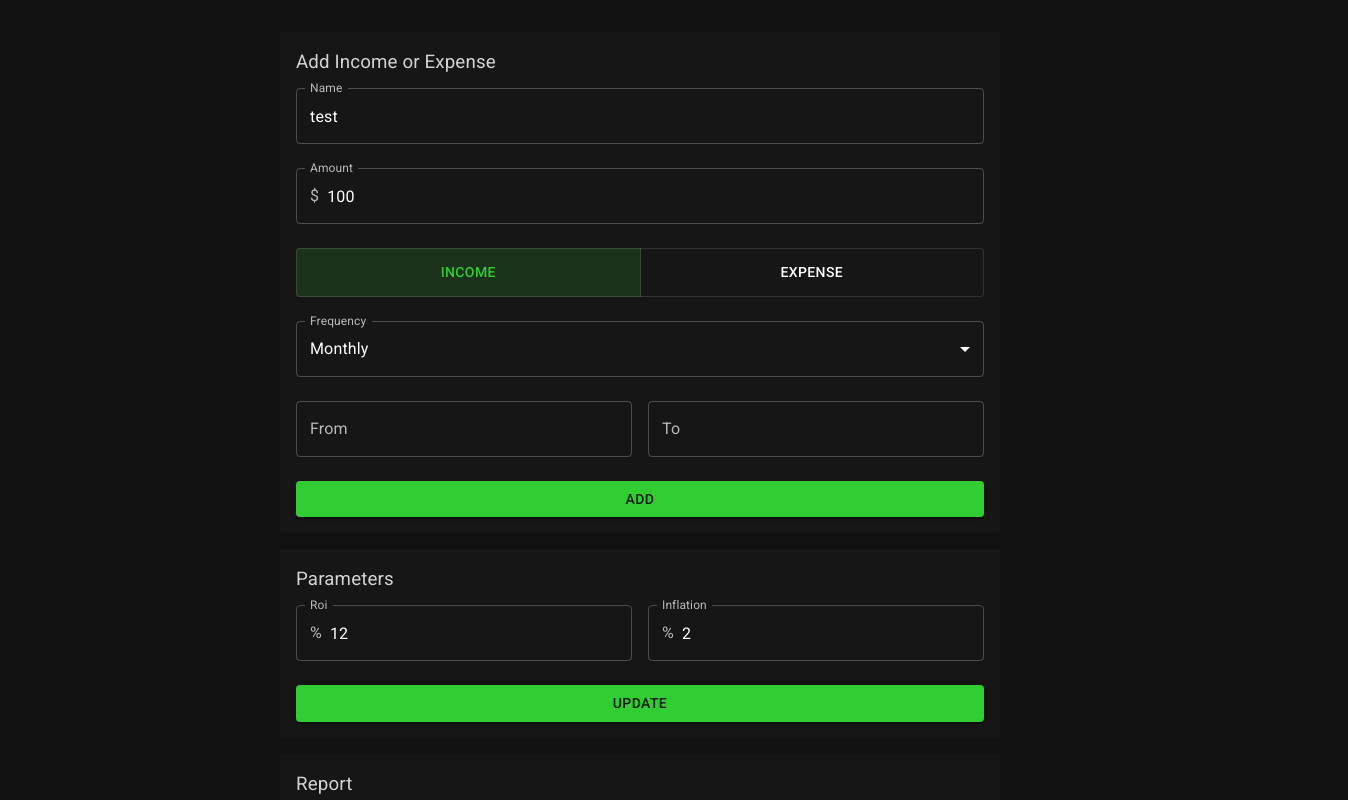
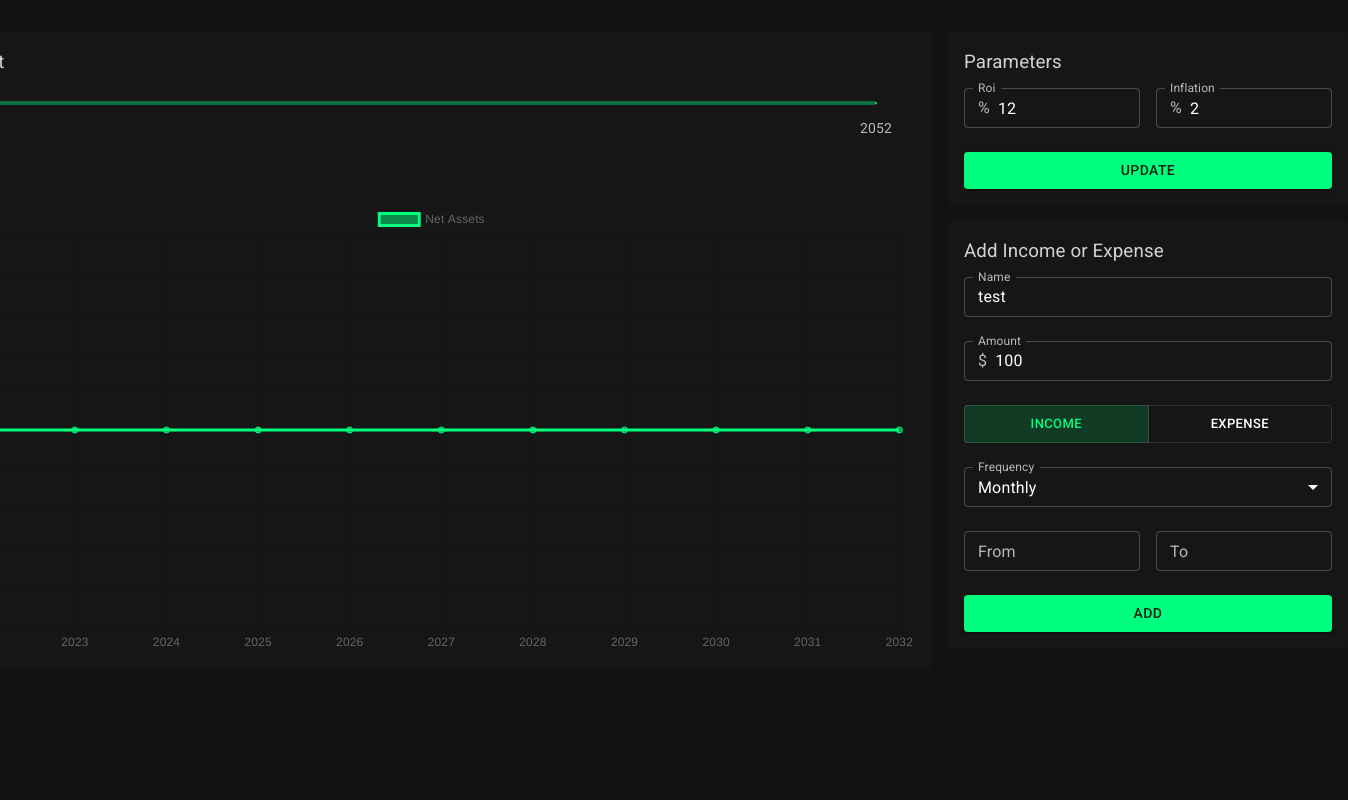
Before and after one commit to emslGit/budget, a React app in the folder client/: page / in a window 1280 px wide. Shown: the top 800 px of the page, 1348 px wide, since content can reach past the window. Built offline with nearby package versions, Linux system fonts and the light colour scheme.

Commit message:
Change layout

```diff
--- a/client/src/components/baseLayout/BaseLayout.tsx
+++ b/client/src/components/baseLayout/BaseLayout.tsx
@@ -4,6 +4,8 @@ import ParamsForm from '../paramsForm/ParamsForm';
 import Report from '../report/Report';
 import { IFinanceItem, IFinanceParams } from '../../utils/interfaces';
 import './baseLayout.css';
+import FinanceTable from '../financeTable/FinanceTable';
+import { Stack } from '@mui/system';
 
 interface ICtx {
   items: IFinanceItem[];
@@ -44,15 +46,16 @@ const BaseLayout: React.FC = () => {
   return (
     <Context.Provider value={{items: items, params: params}}>
       <main className="baseLayout center">
-        <div className="wrapper">
-          <FinanceForm
-            handleAddFunction={addItem}
-            handleDeleteFunction={deleteItem}
-            handleEditFunction={editItem}
-          />
-          <ParamsForm handleUpdateClick={updateParams} />
-          <Report items={items} params={params} />
-        </div>
+        <Stack direction="row" spacing={2}>
+          <Stack sx={{width: 1000}} className="leftColumn">
+            <Report items={items} params={params} />
+            <FinanceTable handleDeleteFunction={deleteItem} handleEditFunction={editItem}/>
+          </Stack>
+          <Stack sx={{width: 400}} spacing={2}>
+            <ParamsForm handleUpdateClick={updateParams} />
+            <FinanceForm handleAddFunction={addItem}/>
+          </Stack>
+        </Stack>
       </main>
     </Context.Provider>
   );
--- a/client/src/components/baseLayout/baseLayout.css
+++ b/client/src/components/baseLayout/baseLayout.css
@@ -1,11 +1,8 @@
 .baseLayout {
-  padding: 1em;
+  padding: 2rem;
   box-sizing: border-box;
   min-height: 100vh;
   display: flex;
-  justify-content: center;
+  flex-direction: column;
+  align-items: center;
 }
-
-.baseLayout .wrapper {
-  max-width: 1000px;
-}
--- a/client/src/components/financeForm/FinanceForm.tsx
+++ b/client/src/components/financeForm/FinanceForm.tsx
@@ -2,39 +2,27 @@ import React, { useContext, useState } from 'react';
 import dayjs, { Dayjs } from 'dayjs';
 import { v4 as uuidv4 } from 'uuid';
 
-import Delete from '@mui/icons-material/Delete';
-import Edit from '@mui/icons-material/Edit';
 import {AdapterDayjs} from '@mui/x-date-pickers/AdapterDayjs';
 import {LocalizationProvider} from '@mui/x-date-pickers/LocalizationProvider';
 import {MobileDatePicker} from '@mui/x-date-pickers/MobileDatePicker';
+import {DatePicker} from '@mui/x-date-pickers/DatePicker';
 import Button from '@mui/material/Button';
 import FormControl from '@mui/material/FormControl';
-import IconButton from '@mui/material/IconButton';
 import InputAdornment from '@mui/material/InputAdornment';
 import InputLabel from '@mui/material/InputLabel';
 import MenuItem from '@mui/material/MenuItem';
 import Select from '@mui/material/Select';
 import Stack from '@mui/material/Stack';
-import Paper from '@mui/material/Paper';
-import Table from '@mui/material/Table';
-import TableBody from '@mui/material/TableBody';
-import TableCell from '@mui/material/TableCell';
-import TableContainer from '@mui/material/TableContainer';
-import TableHead from '@mui/material/TableHead';
-import TableFooter from '@mui/material/TableFooter';
-import TableRow from '@mui/material/TableRow';
 import TextField from '@mui/material/TextField';
 import ToggleButton from '@mui/material/ToggleButton';
 import ToggleButtonGroup from '@mui/material/ToggleButtonGroup';
 
 import {Context} from "../baseLayout/BaseLayout"
-import {FREQUENCY, Frequency, Category} from '../../utils/constants';
+import {Frequency, Category} from '../../utils/constants';
 import {IFinanceItem} from "../../utils/interfaces";
 
 interface IProps {
   handleAddFunction(financeItem: IFinanceItem): void;
-  handleDeleteFunction(key: string): void;
-  handleEditFunction(key: string): void;
 }
 
 const defaultFinanceItem: IFinanceItem = {
@@ -47,7 +35,7 @@ const defaultFinanceItem: IFinanceItem = {
   dateTo: null,
 }
 
-const FinanceForm: React.FC<IProps> = ({handleAddFunction, handleDeleteFunction, handleEditFunction}: IProps) => {
+const FinanceForm: React.FC<IProps> = ({handleAddFunction}: IProps) => {
   const {items} = useContext(Context);
   const [itemName, setItemName] = useState<string>(defaultFinanceItem.itemName);
   const [amount, setAmount] = useState<number>(defaultFinanceItem.amount);
@@ -74,18 +62,12 @@ const FinanceForm: React.FC<IProps> = ({handleAddFunction, handleDeleteFunction,
     });
   }
 
-  const handleDeleteClick = (key: string) => {
-    handleDeleteFunction(key);
-  }
-
-  const handleEditClick = (key: string) => {
-    handleEditFunction(key);
-  }
-
   return (
     <Stack className="financeForm card" spacing={3}>
       <h3>Add Income or Expense</h3>
       <TextField
+        fullWidth
+        size="small"
         id="name-input"
         label="Name"
         variant="outlined"
@@ -93,6 +75,8 @@ const FinanceForm: React.FC<IProps> = ({handleAddFunction, handleDeleteFunction,
         onChange={(e) => setItemName(e.target.value)}
       />
       <TextField
+        fullWidth
+        size="small"
         id="amount-input"
         label="Amount"
         variant="outlined"
@@ -105,16 +89,16 @@ const FinanceForm: React.FC<IProps> = ({handleAddFunction, handleDeleteFunction,
         onChange={(e) => setAmount(parseInt(e.target.value))}
       />
       <ToggleButtonGroup
+        size="small"
         fullWidth
-        color="primary"
         value={category}
         exclusive
         onChange={(e) => setCategory(parseInt((e.target as HTMLButtonElement).value))}
       >
-        <ToggleButton value={Category.Income}>Income</ToggleButton>
-        <ToggleButton value={Category.Expense}>Expense</ToggleButton>
+        <ToggleButton color="primary" value={Category.Income}>Income</ToggleButton>
+        <ToggleButton color="secondary" value={Category.Expense}>Expense</ToggleButton>
       </ToggleButtonGroup>
-      <FormControl fullWidth>
+      <FormControl fullWidth size="small">
         <InputLabel id="frequency-select-label">Frequency</InputLabel>
         <Select
           labelId="frequency-select-label"
@@ -131,82 +115,29 @@ const FinanceForm: React.FC<IProps> = ({handleAddFunction, handleDeleteFunction,
       </FormControl>
       <Stack direction="row" spacing={2}>
         <LocalizationProvider dateAdapter={AdapterDayjs}>
-          <MobileDatePicker
+          <DatePicker
             inputFormat="MMM YYYY"
             views={['year', 'month']}
             label="From"
             minDate={today}
             value={dateFrom}
             onChange={(date) => setDateFrom(date)}
-            renderInput={(params) => <TextField {...params} fullWidth/>}
+            renderInput={(params) => <TextField {...params} fullWidth size="small"/>}
           />
-          <MobileDatePicker
+          <DatePicker
             inputFormat="MMM YYYY"
             views={['year', 'month']}
             label="To"
             minDate={today}
             value={dateTo}
             onChange={(date) => setDateTo(date)}
-            renderInput={(params) => <TextField {...params} fullWidth/>}
+            renderInput={(params) => <TextField {...params} fullWidth size="small"/>}
           />
         </LocalizationProvider>
       </Stack>
-      <Button variant="contained" onClick={() => handleSubmit()}>
+      <Button fullWidth variant="contained" onClick={() => handleSubmit()}>
         Add
       </Button>
-      {/* TODO: abstract table */}
-      {items.length && <TableContainer component={Paper}>
-        <Table sx={{ minWidth: 650 }} size="small" aria-label="a dense table">
-          <TableHead>
-            <TableRow>
-              <TableCell>Name</TableCell>
-              <TableCell>Frequency</TableCell>
-              <TableCell>From</TableCell>
-              <TableCell>To</TableCell>
-              <TableCell>Amount</TableCell>
-              <TableCell align="right"></TableCell>
-            </TableRow>
-          </TableHead>
-          <TableBody>
-            {items.map((item: IFinanceItem) => (
-              <TableRow key={item.key}>
-                <TableCell>{item.itemName}</TableCell>
-                <TableCell>{FREQUENCY[item.frequency]}</TableCell>
-                <TableCell>{item.dateFrom?.format('MMM YYYY') || ""}</TableCell>
-                <TableCell>{item.dateTo?.format('MMM YYYY') || ""}</TableCell>
-                <TableCell>{item.category * item.amount}</TableCell>
-                <TableCell align="right">
-                  <IconButton onClick={() => handleEditClick(item.key)}>
-                    <Edit />
-                  </IconButton>
-                  <IconButton onClick={() => handleDeleteClick(item.key)}>
-                    <Delete />
-                  </IconButton>
-                </TableCell>
-              </TableRow>
-            ))}
-          </TableBody>
-          <TableFooter>
-            <TableRow sx={{ '&:last-child td, &:last-child th': { border: 0 }}}>
-              <TableCell colSpan={4}>Net Annual Change</TableCell>
-              <TableCell>
-                {/* TODO: abstract acc */}
-                {items.reduce((sum, item) => {
-                  const multiplied = (item.category === Category.Expense ? -1 : 1) * item.amount;
-                  switch(item.frequency) {
-                    case 0:
-                      return 52 * multiplied + sum;
-                    case 1:
-                      return 12 * multiplied + sum;
-                    default:
-                      return multiplied + sum;
-                  }
-                }, 0)}
-              </TableCell>
-            </TableRow>
-          </TableFooter>
-        </Table>
-      </TableContainer> || ""}
     </Stack>
   );
 }
--- /dev/null
+++ b/client/src/components/financeTable/FinanceTable.tsx
@@ -0,0 +1,93 @@
+import React, { useContext } from 'react';
+
+import Delete from '@mui/icons-material/Delete';
+import Edit from '@mui/icons-material/Edit';
+import IconButton from '@mui/material/IconButton';
+import Stack from '@mui/material/Stack';
+import Table from '@mui/material/Table';
+import TableBody from '@mui/material/TableBody';
+import TableCell from '@mui/material/TableCell';
+import TableContainer from '@mui/material/TableContainer';
+import TableHead from '@mui/material/TableHead';
+import TableFooter from '@mui/material/TableFooter';
+import TableRow from '@mui/material/TableRow';
+
+import {Context} from "../baseLayout/BaseLayout"
+import {FREQUENCY, Category} from '../../utils/constants';
+import {IFinanceItem} from "../../utils/interfaces";
+
+interface IProps {
+  handleDeleteFunction(key: string): void;
+  handleEditFunction(key: string): void;
+}
+
+const FinanceTable: React.FC<IProps> = ({handleDeleteFunction, handleEditFunction}: IProps) => {
+  const {items} = useContext(Context);
+
+  const handleDeleteClick = (key: string) => {
+    handleDeleteFunction(key);
+  }
+
+  const handleEditClick = (key: string) => {
+    handleEditFunction(key);
+  }
+
+  return (
+    <>
+      {items.length && <TableContainer className="card">
+        <Table sx={{ minWidth: 650 }} size="small">
+          <TableHead>
+            <TableRow>
+              <TableCell>Name</TableCell>
+              <TableCell>Frequency</TableCell>
+              <TableCell>From</TableCell>
+              <TableCell>To</TableCell>
+              <TableCell>Amount</TableCell>
+              <TableCell align="right"></TableCell>
+            </TableRow>
+          </TableHead>
+          <TableBody>
+            {items.map((item: IFinanceItem) => (
+              <TableRow key={item.key}>
+                <TableCell>{item.itemName}</TableCell>
+                <TableCell>{FREQUENCY[item.frequency]}</TableCell>
+                <TableCell>{item.dateFrom?.format('MMM YYYY') || ""}</TableCell>
+                <TableCell>{item.dateTo?.format('MMM YYYY') || ""}</TableCell>
+                <TableCell>{item.category * item.amount}</TableCell>
+                <TableCell align="right">
+                  <IconButton onClick={() => handleEditClick(item.key)}>
+                    <Edit />
+                  </IconButton>
+                  <IconButton onClick={() => handleDeleteClick(item.key)}>
+                    <Delete />
+                  </IconButton>
+                </TableCell>
+              </TableRow>
+            ))}
+          </TableBody>
+          <TableFooter>
+            <TableRow sx={{ '&:last-child td, &:last-child th': { border: 0 }}}>
+              <TableCell colSpan={4}>Net Annual Change</TableCell>
+              <TableCell>
+                {/* TODO: abstract acc */}
+                {items.reduce((sum, item) => {
+                  const multiplied = (item.category === Category.Expense ? -1 : 1) * item.amount;
+                  switch(item.frequency) {
+                    case 0:
+                      return 52 * multiplied + sum;
+                    case 1:
+                      return 12 * multiplied + sum;
+                    default:
+                      return multiplied + sum;
+                  }
+                }, 0)}
+              </TableCell>
+            </TableRow>
+          </TableFooter>
+        </Table>
+      </TableContainer> || ""}
+    </>
+  );
+}
+
+export default FinanceTable;
--- a/client/src/components/paramsForm/ParamsForm.tsx
+++ b/client/src/components/paramsForm/ParamsForm.tsx
@@ -30,6 +30,7 @@ const ParamsForm: React.FC<Props> = ({handleUpdateClick}: Props) => {
       <Stack direction="row" spacing={2}>
         <TextField
           fullWidth
+          size="small"
           id="roi-input"
           label="Roi"
           variant="outlined"
@@ -43,6 +44,7 @@ const ParamsForm: React.FC<Props> = ({handleUpdateClick}: Props) => {
         />
         <TextField
           fullWidth
+          size="small"
           id="inflation-input"
           label="Inflation"
           variant="outlined"
--- a/client/src/components/report/Report.tsx
+++ b/client/src/components/report/Report.tsx
@@ -15,7 +15,7 @@ interface IProps {
 const Report: React.FC<IProps> = ({ items, params }: IProps) => {
   const annualModifier = 1 + (params.roi - params.inflation) / 100;
   const today = dayjs();
-  const [endYear, setEndYear] = useState<number>(today.year() + 5);
+  const [endYear, setEndYear] = useState<number>(today.year() + 10);
 
   const yearsOnly = (timeSeries: ITimeSeries): ITimeSeries => {
     let _timeSeries: ITimeSeries = {};
--- a/client/src/global.css
+++ b/client/src/global.css
@@ -9,8 +9,6 @@ h3 {
 /** layout classes **/
 .card {
   padding: 1em;
-  margin: 1em auto;
   border-radius: 3px;
-  min-width: 720px;
   background-color: #161616;
 }
--- a/client/src/index.tsx
+++ b/client/src/index.tsx
@@ -8,13 +8,17 @@ import reportWebVitals from './reportWebVitals';
 
 import { ThemeProvider, createTheme } from '@mui/material/styles';
 import CssBaseline from '@mui/material/CssBaseline';
+import { primaryColor, secondaryColor } from "./utils/colors";
 
 // TODO: move to baselayout? also rename baselayout?
 const darkTheme = createTheme({
   palette: {
     mode: 'dark',
     primary: {
-      main: 'rgb(50, 205, 50)'
+      main: primaryColor,
+    },
+    secondary: {
+      main: secondaryColor,
     }
   },
 },);
--- /dev/null
+++ b/client/src/utils/colors.ts
@@ -0,0 +1,3 @@
+export const primaryColor = 'rgb(0, 255, 127)';
+export const primaryColor50 = 'rgb(0, 255, 127, 0.5)';
+export const secondaryColor = 'rgb(255, 75, 145)';
--- a/client/src/utils/constants.ts
+++ b/client/src/utils/constants.ts
@@ -1,10 +1,10 @@
-export enum Category {
+export const enum Category {
   Income = 1,
   Expense = -1,
 }
 
 // TODO: fix once
-export enum Frequency {
+export const enum Frequency {
   Once = 4,
   Weekly = 0,
   Monthly = 1,
```
Also changed, not shown: client/src/components/timeSeriesChart/timeSeriesChart.tsx (+4 -3 lines).
